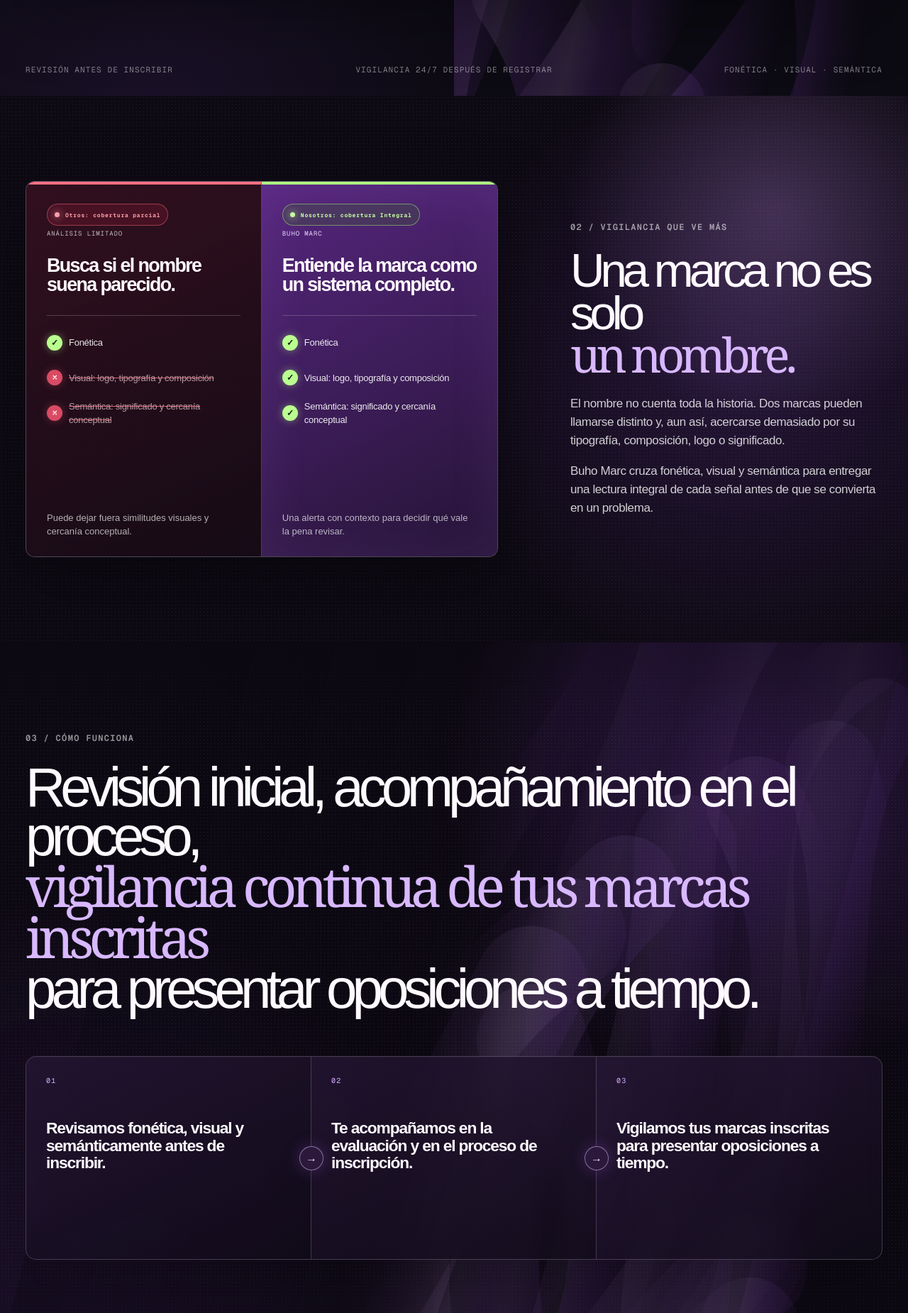
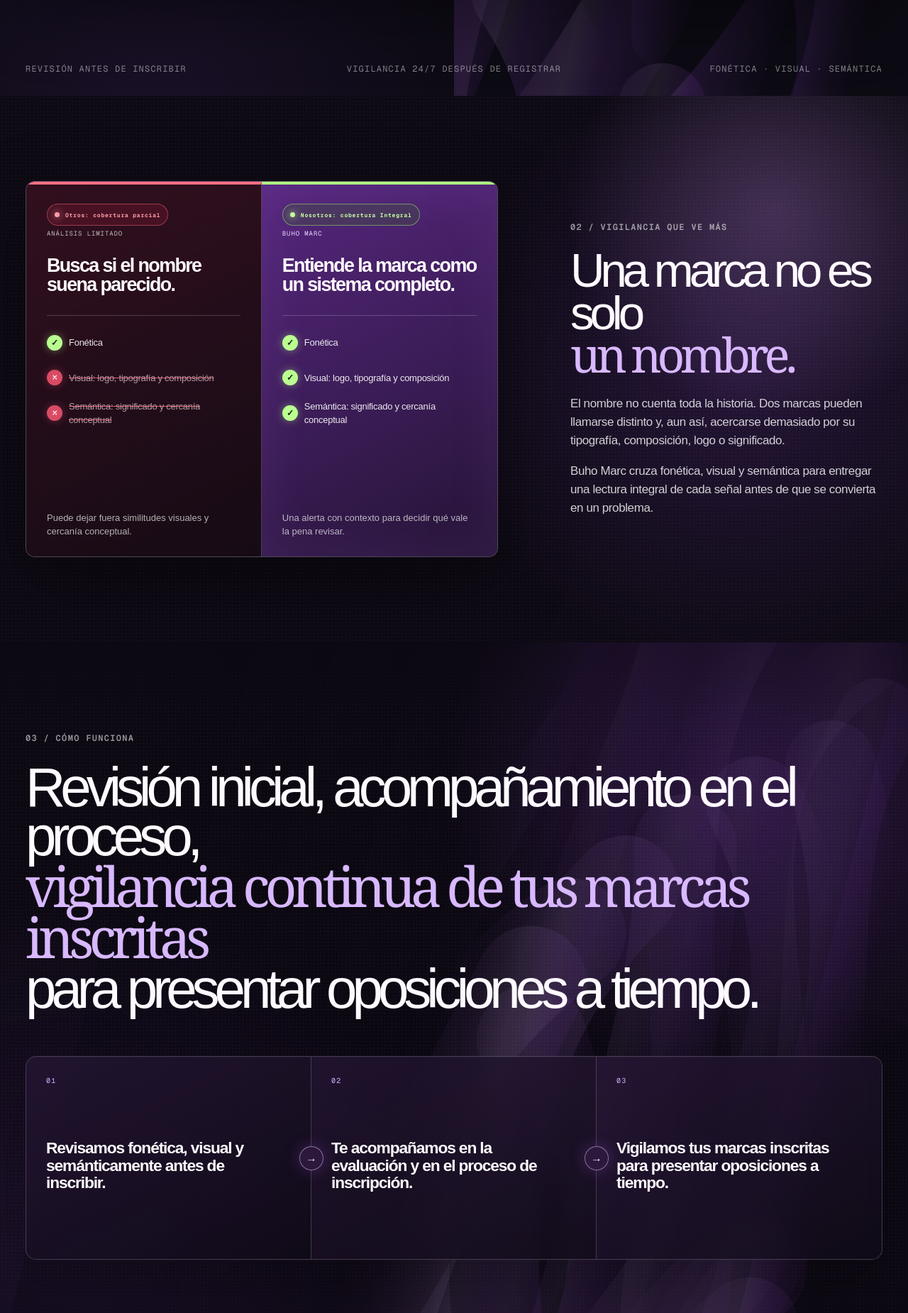
Before and after one commit to joseibietasepulveda/Buho-Marc, a Next.js app: page /landing-mixta in a window 1280 px wide. Shown: the part 1075-2925 px from the top of the page at 71% size. Built offline with nearby package versions, Linux system fonts and the light colour scheme.

Commit message:
refine: balance mixed landing details

```diff
--- a/app/globals.css
+++ b/app/globals.css
@@ -1423,7 +1423,7 @@ footer { min-height: 150px; display: grid; grid-template-columns: 1fr 1fr auto;
 .mixta-hero-start h1,
 .mixta-hero-watch h2 { margin-left: -1px; }
 .mixta-hero-watch h2 { max-width: 600px; }
-.mixta-hero-footer { font-size: 11px; letter-spacing: .1em; }
+.mixta-hero-footer { font-size: 12px; letter-spacing: .1em; }
 
 .mixta-scanner.scanner-stage-dense .cube-unit { animation-duration: 22s; }
 .mixta-scanner.scanner-stage-multimodal.scanner-stage-compact .scanner-status {
@@ -1494,9 +1494,9 @@ footer { min-height: 150px; display: grid; grid-template-columns: 1fr 1fr auto;
   padding: 26px 28px;
 }
 .mixta-steps p {
-  min-height: 112px;
-  margin: 42px 0 0;
-  align-self: start;
+  min-height: 0;
+  margin: 0;
+  align-self: center;
   font-size: clamp(21px, 1.78vw, 26px);
 }
 
@@ -1541,7 +1541,7 @@ footer { min-height: 150px; display: grid; grid-template-columns: 1fr 1fr auto;
   .mixta-hero-watch { min-height: 560px; }
   .mixta-phase-label { font-size: 10px; }
   .mixta-hero-watch > .mixta-phase-label { font-size: 10px; }
-  .mixta-hero-footer { font-size: 8px; }
+  .mixta-hero-footer { font-size: 10px; }
   .mixta-comparison article { min-height: 0; grid-template-rows: 31px 18px auto minmax(176px, auto) auto; }
   .mixta-comparison h3 { min-height: 0; margin-bottom: 20px; }
   .mixta-system h2 { font-size: clamp(48px, 10vw, 66px); }
```
